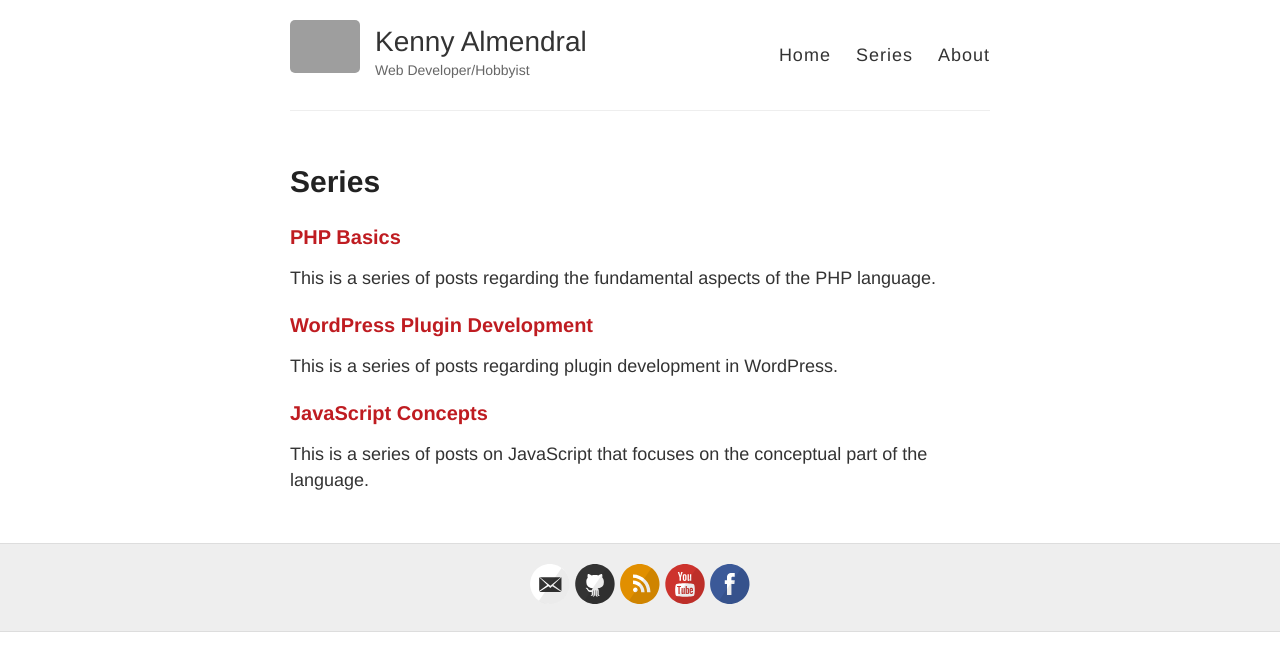
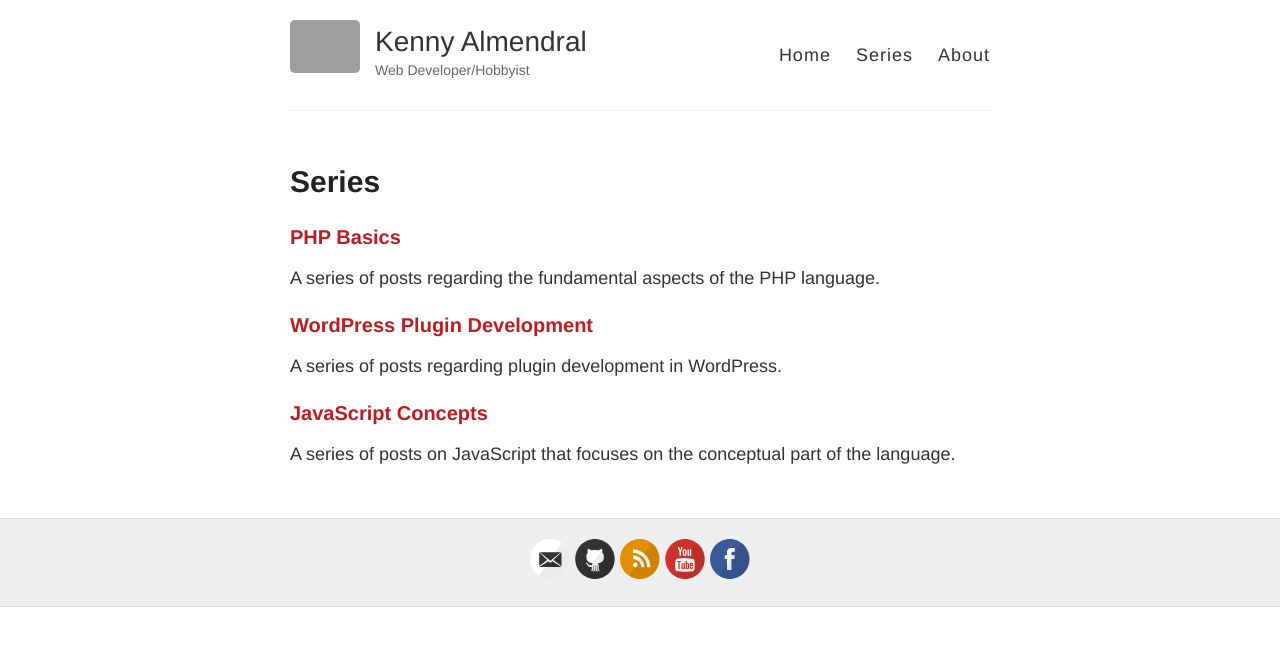
Before and after one commit to kennyalmendral/kennyalmendral.github.io, a Jekyll site: the page built from series.md, in a window 1280 px wide. Shown: the top 671 px of the page. Built offline with Jekyll 4.4.1, drawn with Linux system fonts in a browser that asks for light colours; grey boxes are pictures that could not be loaded.

Commit message:
Update series.md

```diff
--- a/series.md
+++ b/series.md
@@ -6,12 +6,12 @@ permalink: /series/
 
 ### [PHP Basics](https://kennyalmendral.github.io/php-basics/)
 
-This is a series of posts regarding the fundamental aspects of the PHP language.
+A series of posts regarding the fundamental aspects of the PHP language.
 
 ### [WordPress Plugin Development](https://kennyalmendral.github.io/wordpress-plugin-development/)
 
-This is a series of posts regarding plugin development in WordPress.
+A series of posts regarding plugin development in WordPress.
 
 ### [JavaScript Concepts](https://kennyalmendral.github.io/javascript-concepts/)
 
-This is a series of posts on JavaScript that focuses on the conceptual part of the language.
+A series of posts on JavaScript that focuses on the conceptual part of the language.
```
